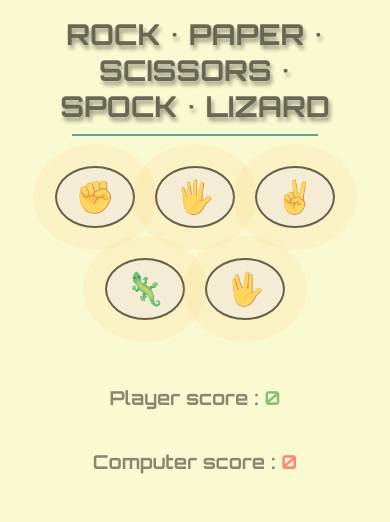
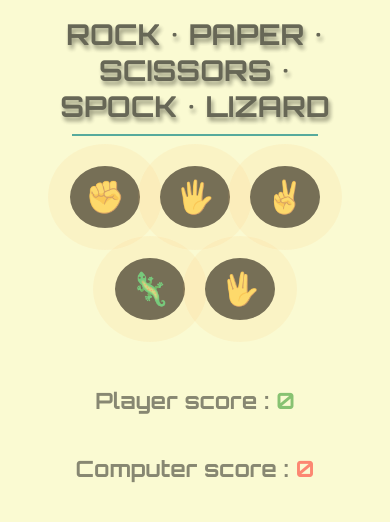
Before and after one commit to CromwellRodrigues/rock-paper-scissors, a plain HTML site: page index.html in a window 390 px wide. Drawn offline with Linux system fonts and the light colour scheme.

Commit message:
font size

```diff
--- a/style.css
+++ b/style.css
@@ -191,7 +191,10 @@ hr {
 @media (max-width: 576px) {
     .choices button {
         font-size: 2rem;
-        min-width: 80px;
+        min-width: 70px;
+        background: black;
+        opacity : 0.9;
+
     }
 
     .scoreDisplay {
@@ -215,7 +218,7 @@ h1 {
 }
 
 .scoreDisplay {
-    font-size: 1.2rem;
+    font-size: 1.4rem;
 }
 
 }
```
